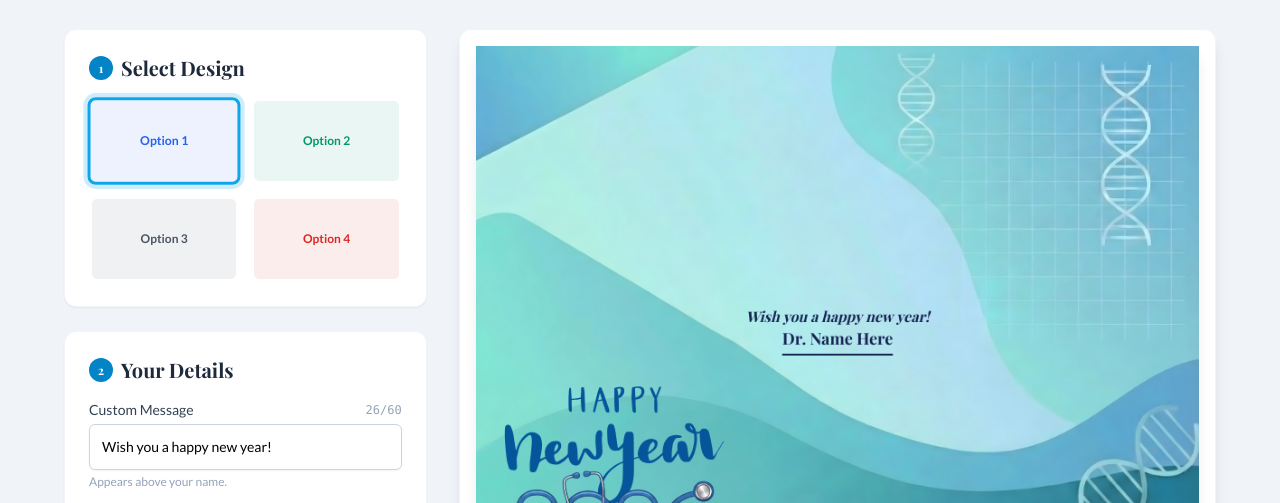
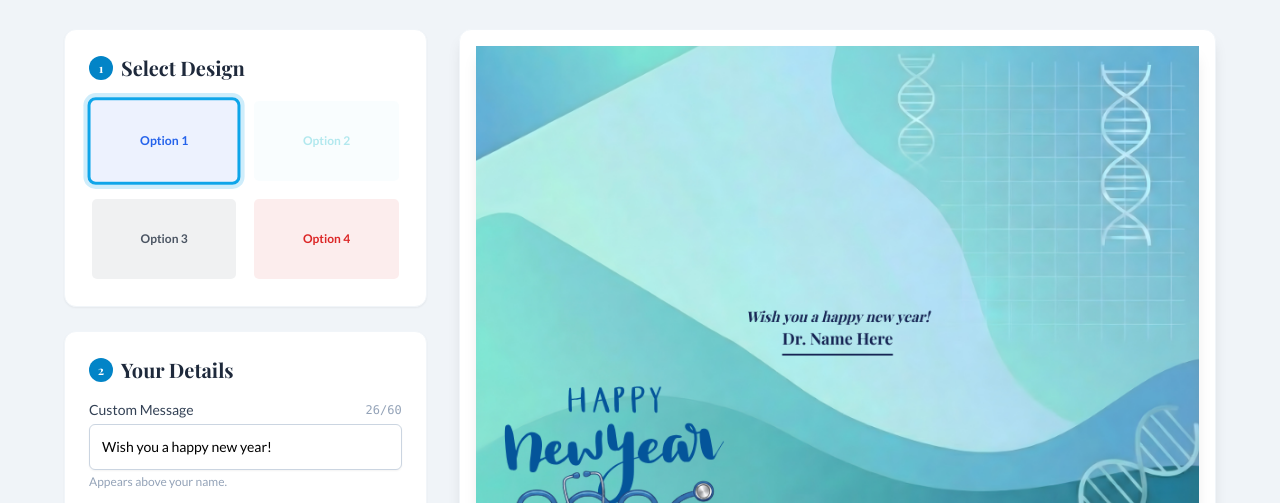
Before and after one commit to Naeem162199/Newyear, a plain HTML site: page index.html in a window 1280 px wide. Shown: the part 251-754 px from the top of the page. Drawn offline with nearby package versions, Linux system fonts and the light colour scheme.

Commit message:
index.html

```diff
--- a/index.html
+++ b/index.html
@@ -138,7 +138,7 @@
         // and ensure those image files are in the same folder as this index.html file.
         const designs = [
             { id: 1, name: "Option 1", color: "#2563EB", textColor: "#172554", bgUrl: "2.png", textX: 400, textY: 330, textAlign: "center" },
-            { id: 2, name: "Option 2", color: "#059669", textColor: "#064e3b", bgUrl: "1.png", textX: 400, textY: 330, textAlign: "center" },
+            { id: 2, name: "Option 2", color: "#b2e8ee", textColor: "#04559a", bgUrl: "1.png", textX: 400, textY: 330, textAlign: "center" },
             { id: 3, name: "Option 3", color: "#4B5563", textColor: "#fafafa", bgUrl: "3.png", textX: 400, textY: 330, textAlign: "center" },
             { id: 4, name: "Option 4", color: "#DC2626", textColor: "#fafafa", bgUrl: "4.png", textX: 400, textY: 330, textAlign: "center" }
         ];
```
